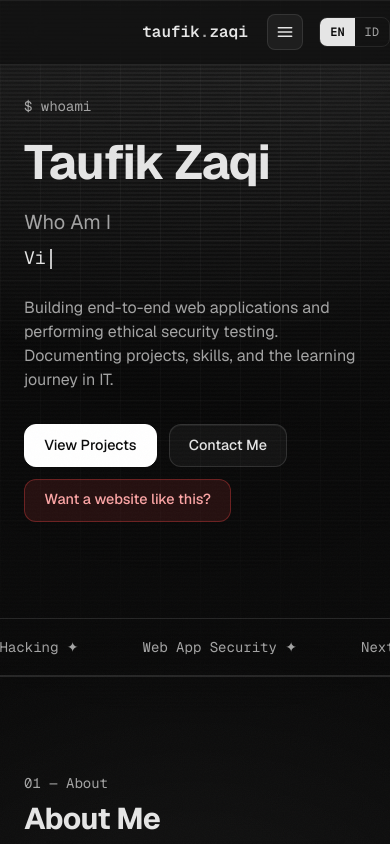
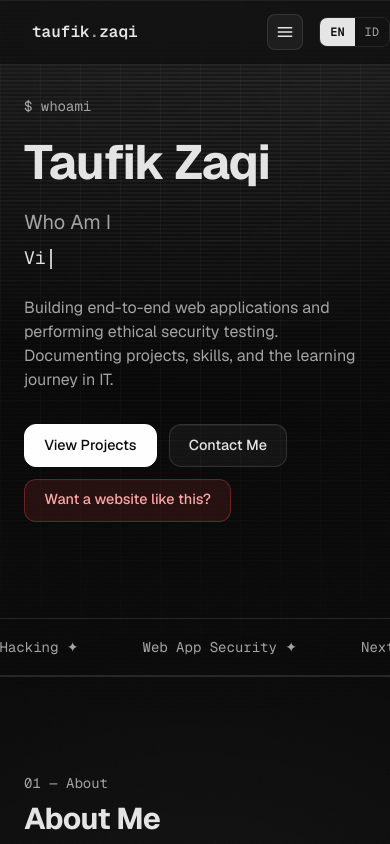
Before and after one commit to zyk-ishere/zyk-portofolio, a Next.js app: page / in a window 390 px wide. Shown: the top 844 px of the page. Built offline with nearby package versions, Linux system fonts and the light colour scheme.

Commit message:
style(nav): nudge brand slightly right on mobile

```diff
--- a/src/components/portfolio-page.tsx
+++ b/src/components/portfolio-page.tsx
@@ -63,11 +63,8 @@ export function PortfolioPage({
 
       {/* NAV */}
       <nav className="fixed top-0 inset-x-0 z-50 nav-glass">
-        <div className="container relative flex items-center justify-end md:justify-between h-16">
-          <a
-            href="#home"
-            className="mono font-semibold absolute left-1/2 -translate-x-1/2 md:static md:translate-x-0"
-          >
+        <div className="container flex items-center justify-between h-16">
+          <a href="#home" className="mono font-semibold ml-8 md:ml-0">
             taufik<span className="text-muted">.</span>zaqi
           </a>
 
```
